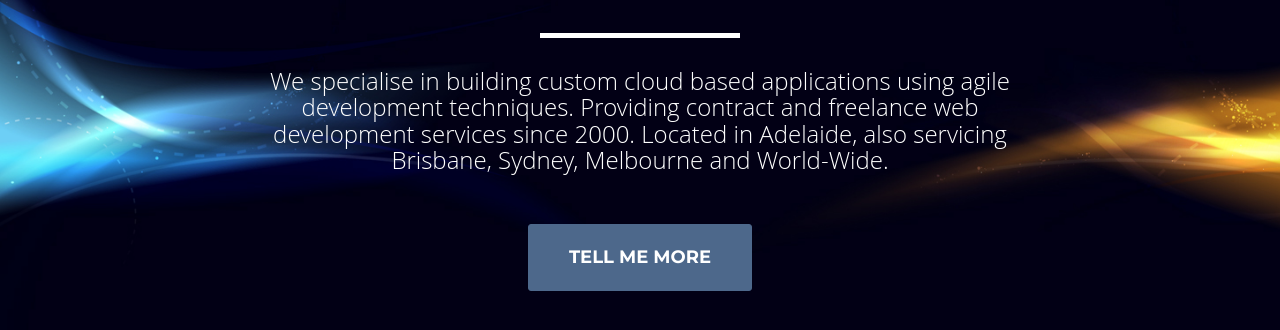
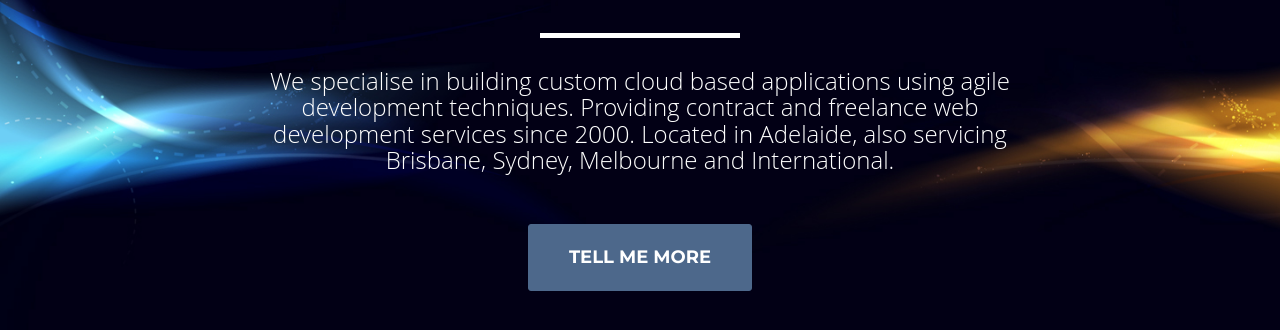
Before and after one commit to mr-php/mr-php.github.io, a Jekyll site: the page built from index.html, in a window 1280 px wide and 900 px high. Shown: the part 438-768 px from the top of the window. Built offline with Jekyll 4.4.1, drawn with Linux system fonts in a browser that asks for light colours; nearby versions of some CDN libraries; some web fonts are replaced; Markdown is read by kramdown in place of the engine named in the settings.

Commit message:
Update _config.yml

```diff
--- a/_config.yml
+++ b/_config.yml
@@ -11,7 +11,7 @@ abn: 30 551 301 857
 description: >
   We specialise in building custom cloud based applications using agile development techniques.
   Providing contract and freelance web development services since 2000.
-  Located in Adelaide, also servicing Brisbane, Sydney, Melbourne and World-Wide.
+  Located in Adelaide, also servicing Brisbane, Sydney, Melbourne and International.
 about: >
   Mr PHP was founded by <a href="https://cornernote.github.io/">Brett O'Donnell</a> in 2000, and has been making web software ever since.
 
```
